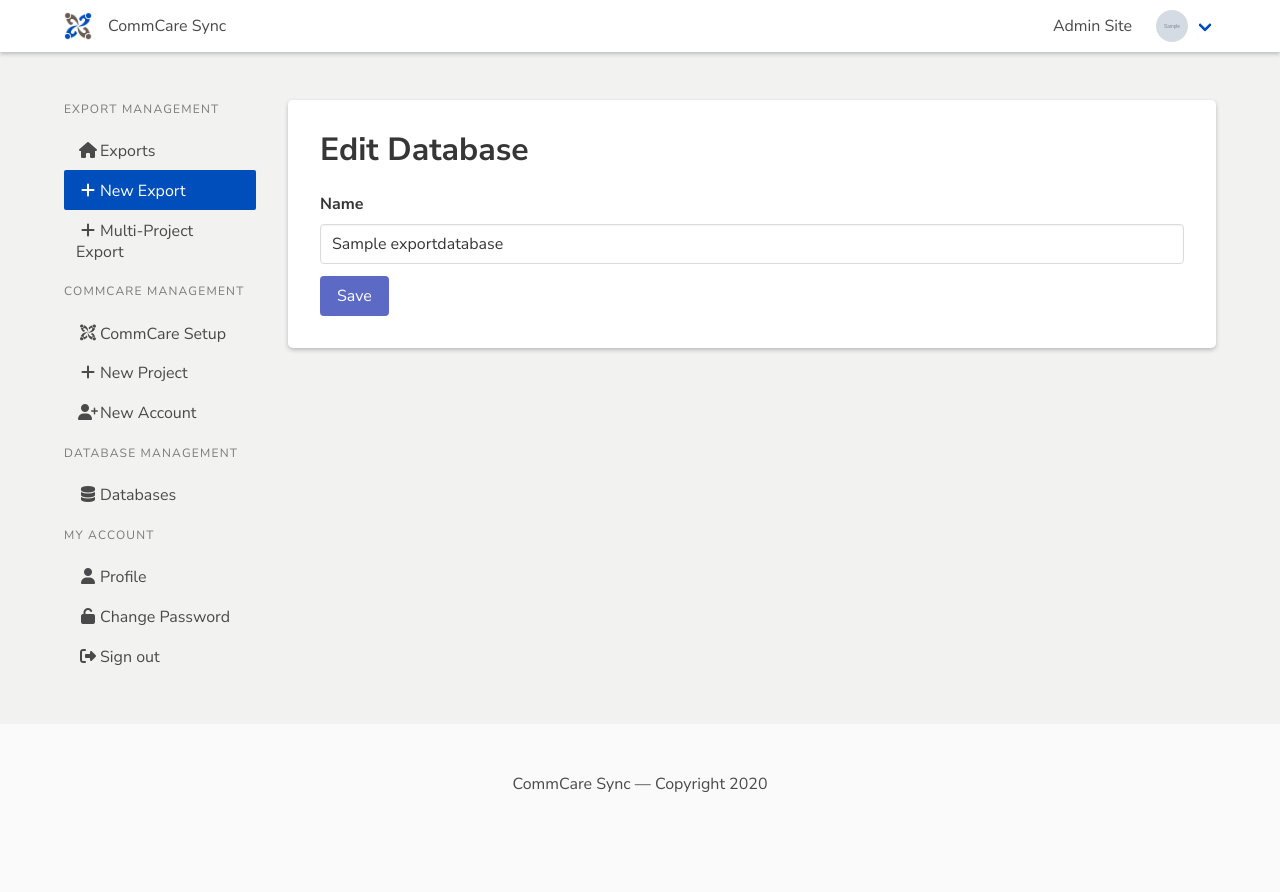
After one commit to dimagi/commcare-sync, a Django app: page /exports/databases/1/edit/ in a window 1280 px wide. The commit adds this page. Run offline with Django 3.2, Linux system fonts and the light colour scheme; a user stored in the database is signed in; tables that the repository leaves empty hold one stand-in row (values such as "Sample post"); grey boxes marked "Sample" are stand-in pictures; parts of the project's set-up code (start-up, migrations or seed data) failed here and were passed over; some libraries are stand-ins or nearby versions.

Commit message:
add ability to edit database name

```diff
--- a/apps/exports/forms.py
+++ b/apps/exports/forms.py
@@ -22,8 +22,15 @@ class MultiProjectExportConfigForm(forms.ModelForm):
         fields = ('name', 'projects', 'account', 'database', 'is_paused', 'config_file', 'extra_args')
 
 
-class ExportDatabaseForm(forms.ModelForm):
+class CreateExportDatabaseForm(forms.ModelForm):
 
     class Meta:
         model = ExportDatabase
         fields = ('name', 'connection_string')
+
+
+class EditExportDatabaseForm(forms.ModelForm):
+
+    class Meta:
+        model = ExportDatabase
+        fields = ('name',)
--- a/apps/exports/urls.py
+++ b/apps/exports/urls.py
@@ -14,6 +14,7 @@ urlpatterns = [
     path(r'view/multi-project/<int:export_id>/edit/', views.edit_multi_export_config, name='edit_multi_export_config'),
     path(r'api/run/<int:export_id>/', views.run_export, name='run_export'),
     path(r'api/run/multi-project/<int:export_id>/', views.run_multi_export, name='run_multi_export'),
-    path(r'databases', views.databases, name='databases'),
-    path(r'databases/create', views.create_database, name='create_database'),
+    path(r'databases/', views.databases, name='databases'),
+    path(r'databases/create/', views.create_database, name='create_database'),
+    path(r'databases/<int:database_id>/edit/', views.edit_database, name='edit_database'),
 ]
--- a/apps/exports/views.py
+++ b/apps/exports/views.py
@@ -7,7 +7,7 @@ from django.shortcuts import render, get_object_or_404
 from django.urls import reverse
 from django.views.decorators.http import require_POST
 
-from .forms import ExportConfigForm, MultiProjectExportConfigForm, ExportDatabaseForm
+from .forms import ExportConfigForm, MultiProjectExportConfigForm, EditExportDatabaseForm, CreateExportDatabaseForm
 from .models import ExportConfig, MultiProjectExportConfig, ExportDatabase
 from .tasks import run_export_task, run_multi_project_export_task
 
@@ -168,7 +168,7 @@ def databases(request):
 @login_required
 def create_database(request):
     if request.method == 'POST':
-        form = ExportDatabaseForm(request.POST, request.FILES)
+        form = CreateExportDatabaseForm(request.POST, request.FILES)
         if form.is_valid():
             db = form.save(commit=False)
             db.owner = request.user
@@ -176,9 +176,27 @@ def create_database(request):
             messages.success(request, f'Database {db.name} was successfully created.')
             return HttpResponseRedirect(reverse('exports:databases'))
     else:
-        form = ExportDatabaseForm()
+        form = CreateExportDatabaseForm()
 
     return render(request, 'exports/create_database.html', {
         'active_tab': 'create_export',
         'form': form,
     })
+
+
+@login_required
+def edit_database(request, database_id):
+    db = get_object_or_404(ExportDatabase, id=database_id)
+    if request.method == 'POST':
+        form = EditExportDatabaseForm(request.POST, instance=db)
+        if form.is_valid():
+            db = form.save()
+            messages.success(request, f'Database {db.name} was successfully updated.')
+            return HttpResponseRedirect(reverse('exports:databases'))
+    else:
+        form = EditExportDatabaseForm(instance=db)
+
+    return render(request, 'exports/edit_database.html', {
+        'active_tab': 'create_export',
+        'form': form,
+    })
--- a/templates/exports/databases.html
+++ b/templates/exports/databases.html
@@ -22,7 +22,9 @@
     {% for database in databases %}
       <tr>
         <td>
+          <a href="{% url 'exports:edit_database' database.id %}">
             {{ database.name }}
+          </a>
         </td>
         <td>{% if request.user == database.owner %}You{% else %}{{ database.owner.get_display_name }}{% endif %}</td>
       </tr>
--- /dev/null
+++ b/templates/exports/edit_database.html
@@ -0,0 +1,22 @@
+{% extends "web/app/app_base.html" %}
+{% block app %}
+<section class="section app-card">
+  <h1 class="title">Edit Database</h1>
+  <form method="post" enctype="multipart/form-data">
+    {% csrf_token %}
+    {{ form.non_field_errors }}
+    <div class="field">
+      <label class="label">Name</label>
+      <div class="control">
+        {{ form.name }}
+      </div>
+      {{ form.name.errors }}
+    </div>
+    <div class="field is-grouped">
+        <div class="control">
+            <input class="button is-primary" type="submit" value="Save">
+        </div>
+    </div>
+  </form>
+</section>
+{% endblock app %}
```
